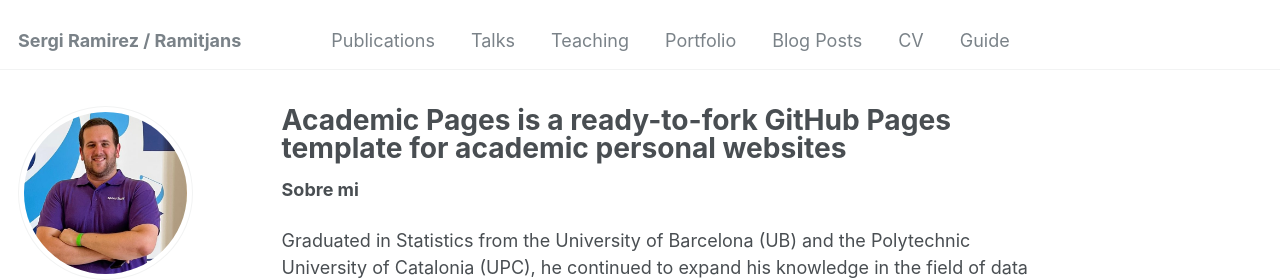
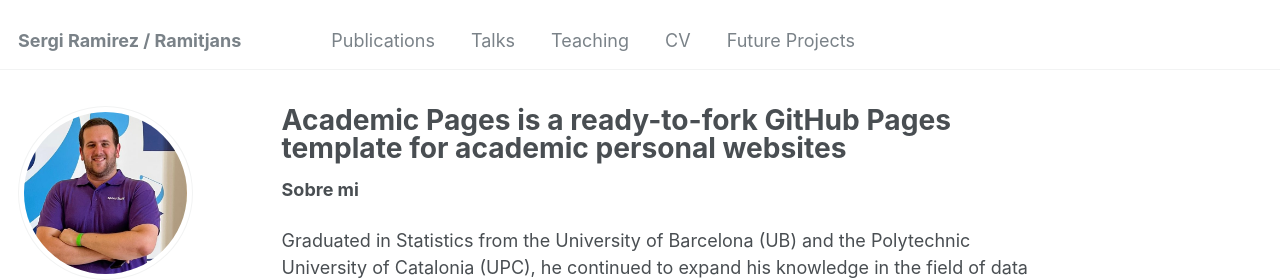
Before and after one commit to ramitjansIA/ramitjansia.github.io, a Jekyll site: the page built from _pages/about.md, in a window 1280 px wide. Shown: the top 280 px of the page. Built offline with Jekyll 4.4.1, drawn with Linux system fonts in a browser that asks for light colours; some web fonts are replaced.

Commit message:
Add files via upload

```diff
--- a/_data/navigation.yml
+++ b/_data/navigation.yml
@@ -9,14 +9,17 @@ main:
   - title: "Teaching"
     url: /teaching/
 
-  - title: "Portfolio"
-    url: /portfolio/
+  # - title: "Portfolio"
+  #  url: /portfolio/
 
-  - title: "Blog Posts"
-    url: /year-archive/
+  # - title: "Blog Posts"
+  #  url: /year-archive/
 
   - title: "CV"
     url: /cv/
 
-  - title: "Guide"
-    url: /markdown/
+  - title: "Future Projects"
+    url: /tfg/
+
+  # - title: "Guide"
+  #  url: /markdown/
```
